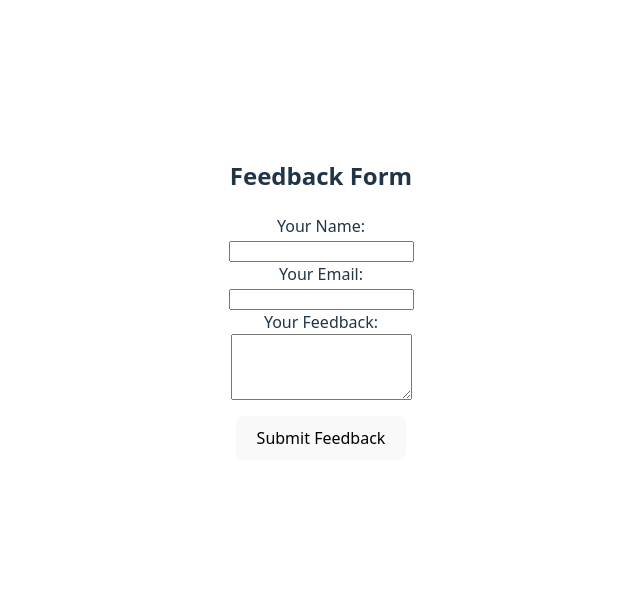
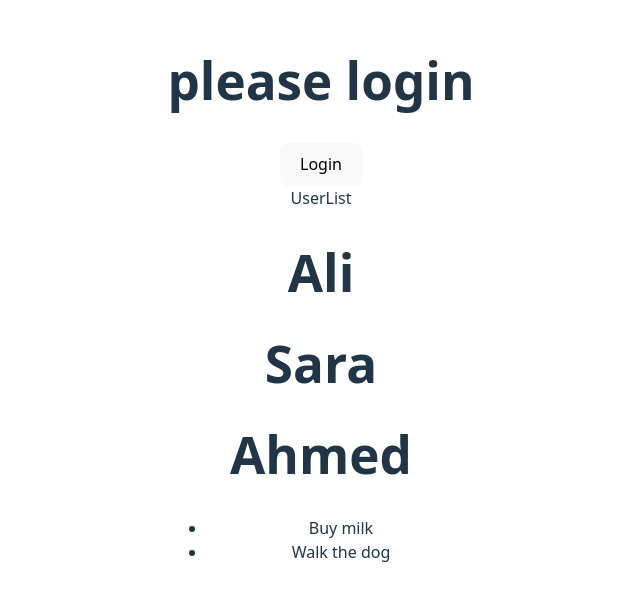
Before and after one commit to MuhammadAliashraf/react-course-code, a React (Vite) app: page / in a window 1280 px wide. Shown: the part 101-702 px from the top of the page, without its empty margins (319-959 px from the left). Built offline with nearby package versions, Linux system fonts and the light colour scheme.

Commit message:
Lecture 6: Conditional Rendering & Lists in React

```diff
--- a/src/App.jsx
+++ b/src/App.jsx
@@ -8,9 +8,19 @@ import Count from './Lecture-4/count'
 import NameInput from './Lecture-4/name-input'
 import Like from './Lecture-4/like'
 import FeedbackForm from './Lecture-5/feedback-form'
+import Greeting from './lecture-6/greeting'
+import { useState } from 'react'
+import UserList from './lecture-6/user-list'
+import TodoList from './lecture-6/todo'
 
 
 function App() {
+
+  const [login, setLogin] = useState(false)
+
+  const handleLogin = () => {
+    setLogin(true)
+  }
 
 
 
@@ -53,9 +63,27 @@ function App() {
 
       {/* <h1>Welcome to React Lecture 5</h1>
       <p>Lecture 5: Input Fields & Forms in React (Basics)</p> */}
+      {/* <FeedbackForm/> */}
 
-<FeedbackForm/>
+      {/* <h1>Welcome to React Lecture 6</h1>
+      <p>Lecture 6: Conditional Rendering & Lists in React</p> */}
 
+          {/* Example :1  COnditional Rendering */}
+        <Greeting isLoggedIn={login}/>
+
+        {
+          !login &&
+        <button onClick={handleLogin}>Login</button>
+        }
+
+        {
+          login &&
+        <button onClick={() => setLogin(false)}>Logout</button>
+        }
+
+          {/* Example :2  Render User list */}
+          <UserList/>
+          <TodoList/>
 
     </>
   )
--- /dev/null
+++ b/src/lecture-6/greeting.jsx
@@ -0,0 +1,13 @@
+import React from 'react'
+
+const Greeting = ({isLoggedIn}) => {
+  return (
+    <>
+    {
+        isLoggedIn ? <h1>welcome back user</h1> : <h1>please login</h1>
+    }
+    </>
+  )
+}
+
+export default Greeting
--- /dev/null
+++ b/src/lecture-6/todo.jsx
@@ -0,0 +1,26 @@
+function TodoList() {
+
+const todos = [
+{ id: 1, task: "Buy milk" },
+{ id: 2, task: "Walk the dog" },
+];
+
+
+
+    return (
+        <div>
+            {todos.length === 0 ? (
+                <p>No tasks available</p>
+            ) : (
+                <ul>
+                    {todos.map((todo) => (
+                        <li key={todo.id}>{todo.task}</li>
+                    ))}
+                </ul>
+            )}
+        </div>
+    );
+}
+
+
+export default TodoList;
--- /dev/null
+++ b/src/lecture-6/user-list.jsx
@@ -0,0 +1,20 @@
+import React from 'react'
+
+const UserList = () => {
+    const users = ["Ali", "Sara", "Ahmed"];
+
+  return (
+    <>
+    <div>UserList</div>
+    {
+        users.map((value,index)=>{
+            return <h1 key={index} >{value}</h1>
+        })
+    }
+
+    </>
+
+  )
+}
+
+export default UserList
```
